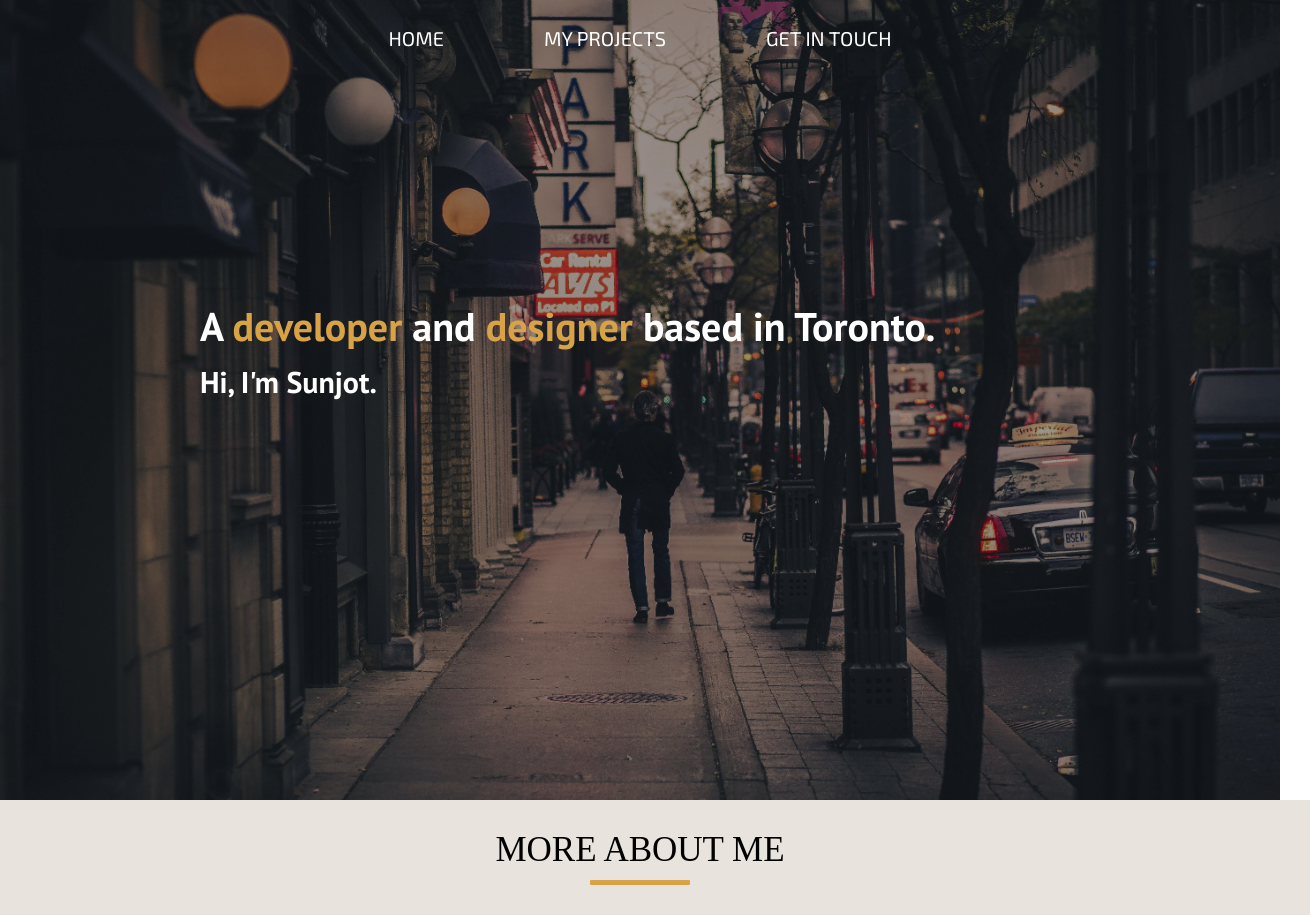
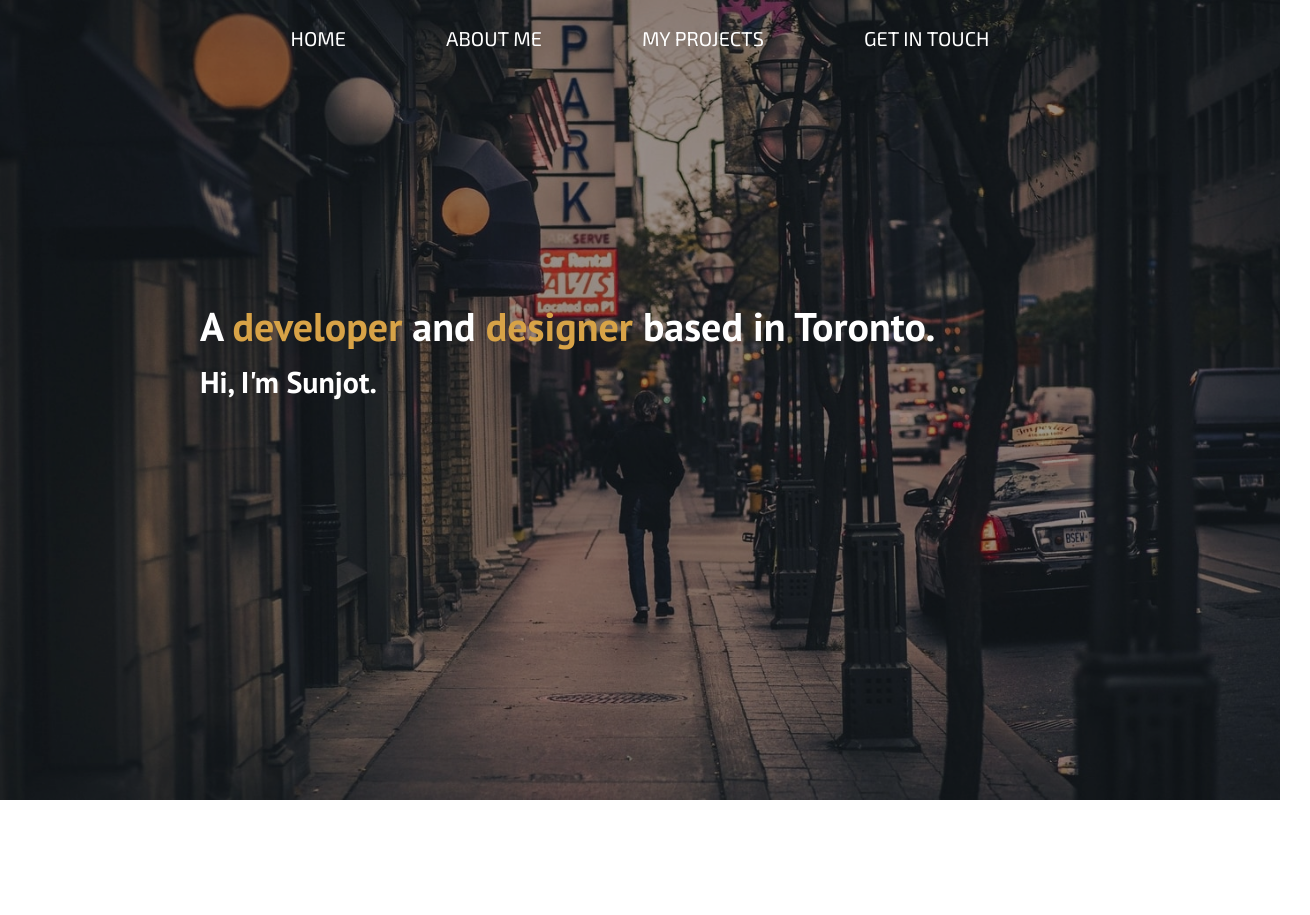
Before and after one commit to Sunjot/Portfolio, a React (Create React App) app: page / in a window 1280 px wide. Shown: the whole page, 1310 px wide, since content can reach past the window. After the commit the page ends 800 px from the top, so only its background shows below. Built offline with nearby package versions, Linux system fonts and the light colour scheme; a web font is replaced by a local one.

Commit message:
added routes, header anim from route changes

```diff
--- a/package.json
+++ b/package.json
@@ -3,10 +3,12 @@
   "version": "0.1.0",
   "private": true,
   "dependencies": {
+    "history": "^4.7.2",
     "node-sass-chokidar": "0.0.3",
     "npm-run-all": "^4.1.2",
     "react": "^16.2.0",
     "react-dom": "^16.2.0",
+    "react-router-dom": "^4.2.2",
     "react-scripts": "1.1.1"
   },
   "scripts": {
--- a/src/App.js
+++ b/src/App.js
@@ -3,15 +3,18 @@ import './Stylesheets/App.css';
 import Header from './Components/Header';
 import Intro from './Components/Intro';
 import Me from './Components/Me';
+import { BrowserRouter as Router, Route } from 'react-router-dom';
 
 class App extends Component {
   render() {
     return (
-      <div className="App">
-        <Header/>
-        <Intro/>
-        <Me/>
-      </div>
+      <Router>
+        <div className="App">
+          <Header/>
+          <Route exact path="/" component={Intro} />
+          <Route exact path="/me" component={Me} />
+        </div>
+      </Router>
     );
   }
 }
--- a/src/Components/Header.js
+++ b/src/Components/Header.js
@@ -1,33 +1,48 @@
 import React, { Component } from 'react';
+import { Link } from 'react-router-dom';
+import createHistory from "history/createBrowserHistory";
 
 class Header extends Component {
 
   constructor() {
     super();
-    this.headerScroll = this.headerScroll.bind(this);
+    this.changeColor = this.changeColor.bind(this);
+    this.checkPath = this.checkPath.bind(this);
 
     this.state = {
-      headerColor: 'trp'
+      headerColor: 'trp',
+      headerLinkColor: 'header-link white-link'
     }
   }
 
   componentDidMount(){
-    window.addEventListener('scroll', this.headerScroll);
+    const history = createHistory();
+
+    this.checkPath(history.location); // when a page is loaded on address bar enter
+
+    history.listen((location) => { // when a page is loaded through back button
+      this.checkPath(location);
+    });
   }
 
-  componentWillUnmount() {
-    window.removeEventListener('scroll', this.headerScroll);
+  checkPath(p) {
+    if (p.pathname === "/") // when a page is loaded on address bar enter
+      this.changeColor("0");
+    else
+      this.changeColor("1");
   }
 
-  headerScroll(e) {
-    if (window.pageYOffset > 0 && this.state.headerColor === "trp") {
+  changeColor(e) {
+    if (e === "0") {
       this.setState({
-        headerColor: 'hdr-colored'
+        headerColor: "trp",
+        headerLinkColor: "header-link white-link"
       });
     }
-    if (window.pageYOffset === 0) {
+    if (e === "1") {
       this.setState({
-        headerColor: 'trp'
+        headerColor: "hdr-colored",
+        headerLinkColor: "header-link black-link"
       });
     }
   }
@@ -36,9 +51,14 @@ class Header extends Component {
     return (
       <div id="header" className={this.state.headerColor}>
         <div id="header-link-collect">
-          <p id="hl1" className="header-link">home</p>
-          <p id="hl2" className="header-link">my projects</p>
-          <p id="hl3" className="header-link">get in touch</p>
+          <Link id="hl1" className={this.state.headerLinkColor} to="/"
+            onClick={() => this.changeColor("0")}>Home</Link>
+          <Link id="hl2" className={this.state.headerLinkColor} to="/me"
+            onClick={() => this.changeColor("1")}>About Me</Link>
+          <Link id="hl3" className={this.state.headerLinkColor} to="/"
+            onClick={() => this.changeColor("1")}>My Projects</Link>
+          <Link id="hl4" className={this.state.headerLinkColor} to="/"
+            onClick={() => this.changeColor("1")}>Get in Touch</Link>
         </div>
         <div id="header-line"/>
       </div>
--- a/src/Stylesheets/App.css
+++ b/src/Stylesheets/App.css
@@ -28,8 +28,7 @@ html, body {
   width: 100%;
   height: 75px;
   z-index: 10;
-  color: white;
-  transition: background-color 0.5s, color 0.1s; }
+  color: white; }
   #header #header-link-collect {
     display: flex;
     flex-direction: row;
@@ -45,7 +44,10 @@ html, body {
       cursor: pointer;
       transform: translateY(-50px);
       opacity: 0;
-      transition: color 0.2s; }
+      transition: color 0.2s;
+      color: white;
+      text-decoration: none;
+      transition: color 0.5s; }
       #header #header-link-collect .header-link:hover {
         color: #d8a347; }
     #header #header-link-collect #hl1 {
@@ -60,9 +62,15 @@ html, body {
       animation: slideheaders 1s;
       animation-delay: 0.2s;
       animation-fill-mode: forwards; }
+    #header #header-link-collect #hl4 {
+      animation: slideheaders 1s;
+      animation-delay: 0.3s;
+      animation-fill-mode: forwards; }
 
 .hdr-colored {
-  background-color: white;
+  background-color: white; }
+
+.black-link {
   color: black !important; }
 
 @keyframes slideheaders {
@@ -153,7 +161,10 @@ html, body {
   align-items: center;
   background-color: #e8e3dc;
   width: 100%;
-  padding: 30px; }
+  padding: 30px;
+  box-sizing: border-box;
+  margin-top: 75px;
+  height: 700px; }
   #me .heading {
     font-size: 35px;
     font-family: "Francois One";
@@ -170,7 +181,7 @@ html, body {
     background: url("../Images/cover-small.jpg") no-repeat top center;
     background-size: cover; } }
 
-@media (min-width: 768px) {
+@media (min-width: 1281px) {
   #intro #intro-cover {
     background: url("../Images/cover.jpg") no-repeat top center;
     background-size: cover; } }
--- a/src/Stylesheets/App.scss
+++ b/src/Stylesheets/App.scss
@@ -44,7 +44,6 @@ html, body {
   height: 75px;
   z-index: 10;
   color: white;
-  transition: background-color 0.5s, color 0.1s;
 
   #header-link-collect {
     @include flex(row, center, center);
@@ -60,6 +59,9 @@ html, body {
       transform: translateY(-50px);
       opacity: 0;
       transition: color 0.2s;
+      color: white;
+      text-decoration: none;
+      transition: color 0.5s;
 
       &:hover {
         color: #d8a347;
@@ -75,11 +77,17 @@ html, body {
     #hl3 {
       @include animate(slideheaders, 1s, 0.2s, forwards);
     }
+    #hl4 {
+      @include animate(slideheaders, 1s, 0.3s, forwards);
+    }
   }
 }
 
 .hdr-colored {
   background-color: white;
+}
+
+.black-link {
   color: black !important;
 }
 
@@ -167,6 +175,9 @@ html, body {
   background-color: #e8e3dc;
   width: 100%;
   padding: 30px;
+  box-sizing: border-box;
+  margin-top: 75px;
+  height: 700px;
 
   .heading {
     font-size: 35px;
@@ -192,7 +203,7 @@ html, body {
   }
 }
 
-@media (min-width: 768px) {
+@media (min-width: 1281px) {
   #intro {
     #intro-cover {
       background: url('../Images/cover.jpg') no-repeat top center;
```
Also changed, not shown: 1 other file (tests, documents, lock files or other folders).
